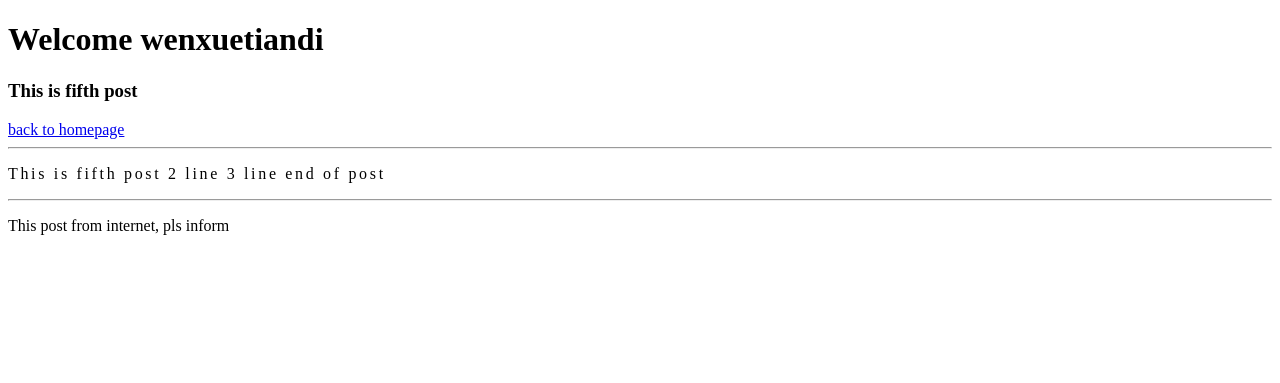
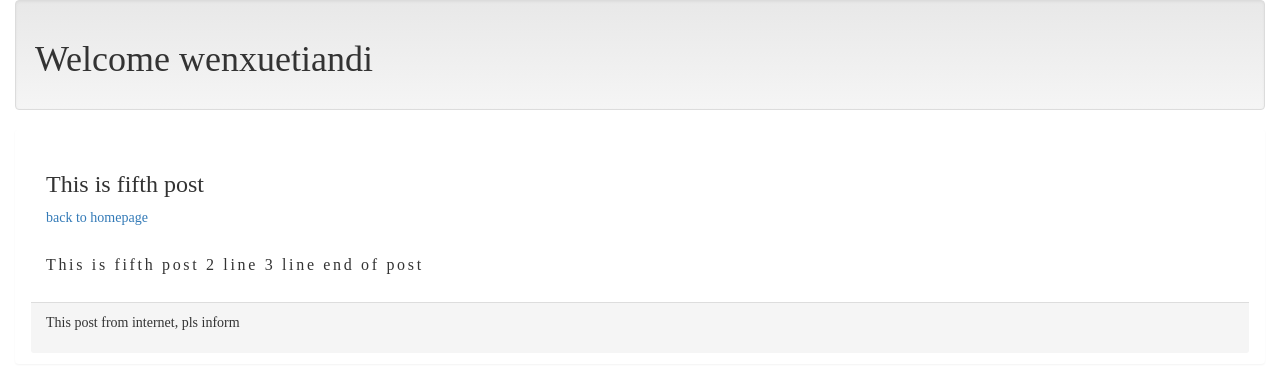
Before and after one commit to WilliamCreateCode/mblog, a Django app: template templates/post.html in a window 1280 px wide. Shown: the top 383 px of the page. Run offline with Django 3.2, Linux system fonts and the light colour scheme; the template is opened without the code that fills it: values that come from a table or form of the project are taken from there, others are empty; data comes from the database, SQL or seed files in the repository; parts of the project's set-up code (start-up, migrations or seed data) failed here and were passed over; some libraries are stand-ins or nearby versions.

Commit message:
bootstrap used

```diff
--- a/templates/base.html
+++ b/templates/base.html
@@ -1,18 +1,32 @@
 <!-- base.html -->
 <!DOCTYPE html>
 <html>
-<head>
     <meta charset='utf-8'>
     <title>
         {% block title %} {% endblock %}
     </title>
+<!-- Latest compiled and minified CSS -->
+<link rel="stylesheet" href="https://maxcdn.bootstrapcdn.com/bootstrap/3.3.7/css/bootstrap.min.css" integrity="sha384-BVYiiSIFeK1dGmJRAkycuHAHRg32OmUcww7on3RYdg4Va+PmSTsz/K68vbdEjh4u" crossorigin="anonymous">
+
+<!-- Optional theme -->
+<link rel="stylesheet" href="https://maxcdn.bootstrapcdn.com/bootstrap/3.3.7/css/bootstrap-theme.min.css" integrity="sha384-rHyoN1iRsVXV4nD0JutlnGaslCJuC7uwjduW9SVrLvRYooPp2bWYgmgJQIXwl/Sp" crossorigin="anonymous">
+
+<!-- Latest compiled and minified JavaScript -->
+<script src="https://maxcdn.bootstrapcdn.com/bootstrap/3.3.7/js/bootstrap.min.js" integrity="sha384-Tc5IQib027qvyjSMfHjOMaLkfuWVxZxUPnCJA7l2mCWNIpG9mGCD8wGNIcPD7Txa" crossorigin="anonymous"></script>
 </head>
 <body>
-    {% include 'header.html' %}
-    {% block headmessage %} {% endblock %}
-    <hr>
-    {% block content %} {% endblock %}
-    <hr>
-    {% include 'footer.html' %}
+    <div class='container-fluid'>
+
+        {% include 'header.html' %}
+            <div class='panel panel-heading'>
+                <div class='panel-heading'>
+                    {% block headmessage %} {% endblock %}
+                </div>
+                <div class='panel-body'>
+                    {% block content %} {% endblock %}
+                </div>
+                <div class='panel-footer'>
+                    {% include 'footer.html' %}
+                </div>
 </body>
 </html>
--- a/templates/header.html
+++ b/templates/header.html
@@ -1,2 +1,4 @@
 <!-- header.html -->
+<div class='well'>
 <h1 style="font-family:Serif;"> Welcome wenxuetiandi</h1>
+</div>
```
